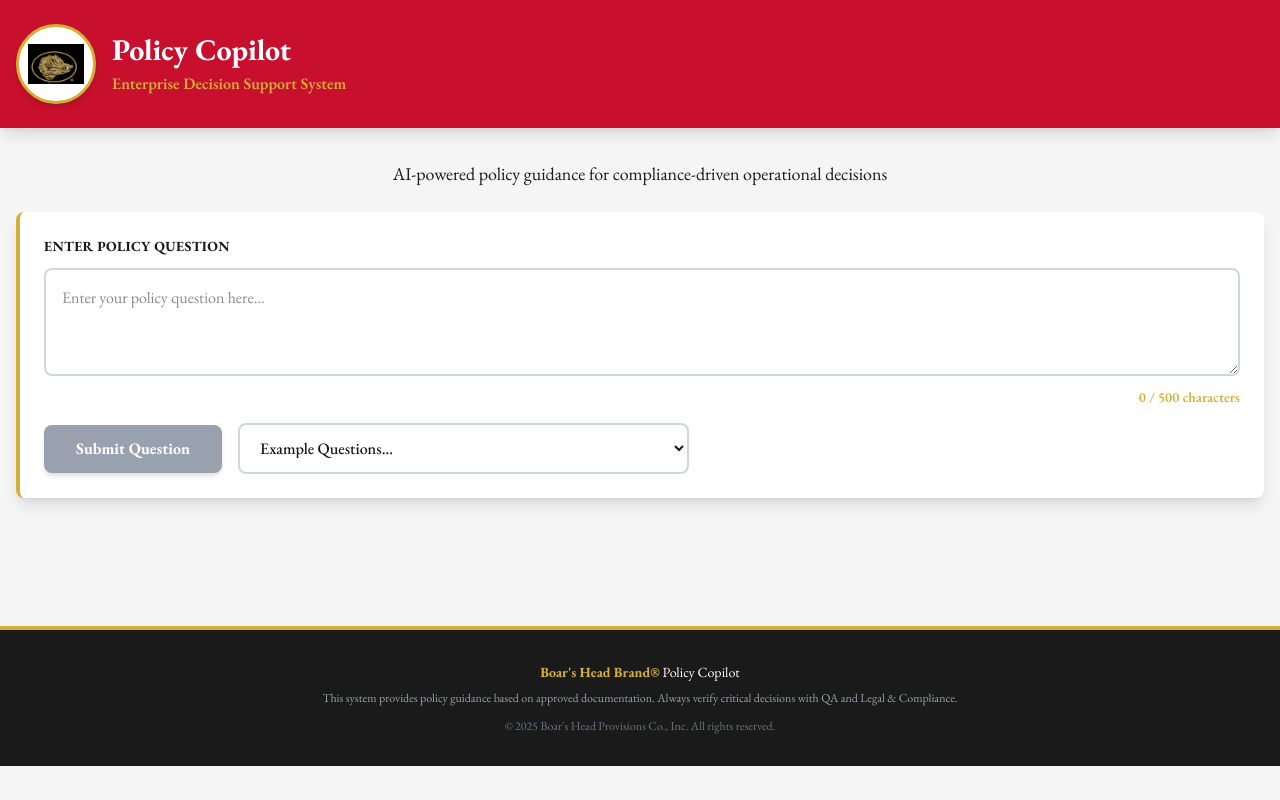
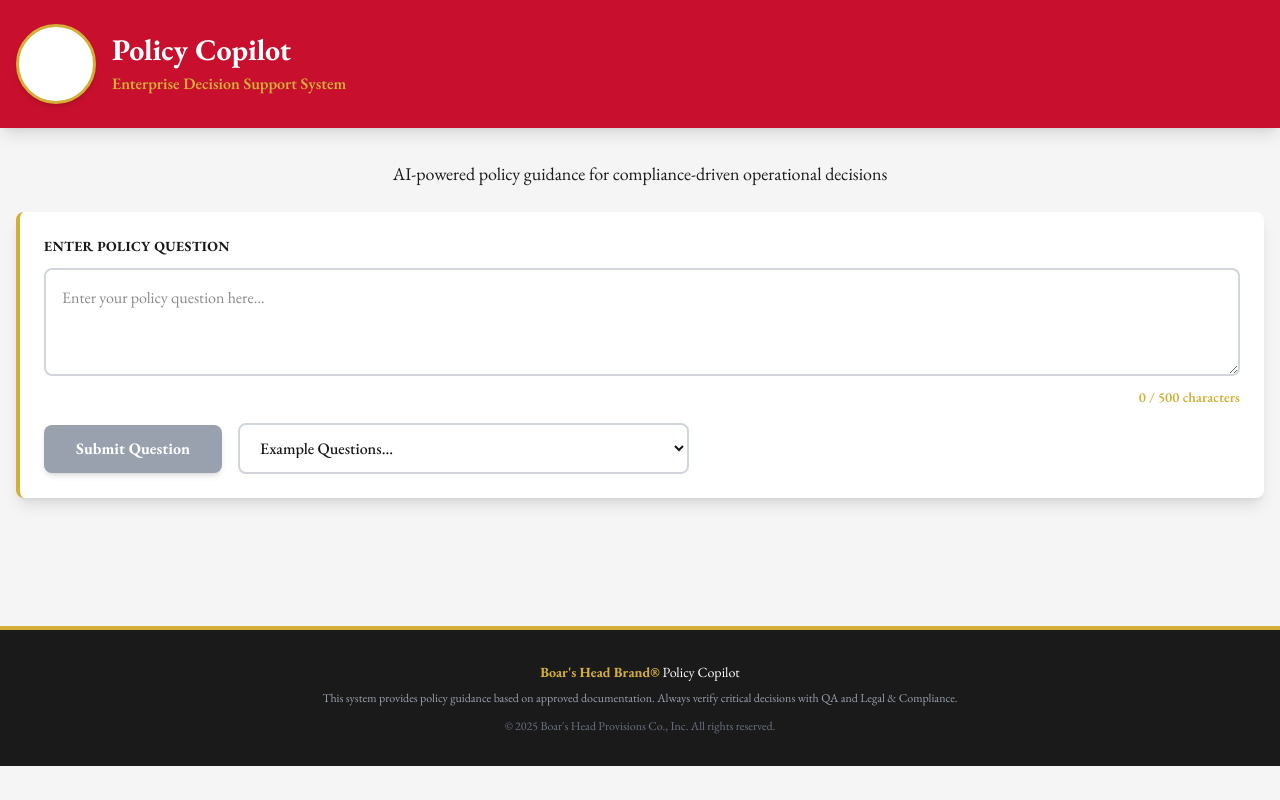
Before and after one commit to juanantoniogiraldo/policy-copilot, a Next.js app: page / in a window 1280 px wide. Built offline with nearby package versions, Linux system fonts and the light colour scheme.

Commit message:
Remove black background from logo using CSS blend mode
- Applied mix-blend-mode: screen to make black transparent
- Added brightness and contrast filters for clarity
- Logo now appears free-standing without black box
- Maintains white circle with gold border container

```diff
--- a/app/page.tsx
+++ b/app/page.tsx
@@ -46,16 +46,23 @@
       <header className="bg-[#C8102E] shadow-lg">
         <div className="max-w-7xl mx-auto px-4 py-6">
           <div className="flex items-center gap-4">
-            {/* Boar's Head Logo - White circle with gold border */}
-            <div className="h-20 w-20 bg-white rounded-full border-[3px] border-[#D4AF37] flex items-center justify-center shadow-md p-2">
+            {/* Boar's Head Logo - Free-standing with transparent black background */}
+            <div className="relative h-20 w-20">
+              <div className="absolute inset-0 bg-white rounded-full border-[3px] border-[#D4AF37] shadow-md"></div>
+              <div className="relative h-full w-full flex items-center justify-center p-2">
                 <Image
                   src="/boars-head-logo.png"
                   alt="Boar's Head"
-                width={56}
-                height={56}
+                  width={60}
+                  height={60}
                   className="object-contain"
+                  style={{
+                    mixBlendMode: 'screen',
+                    filter: 'brightness(1.1) contrast(1.2)'
+                  }}
                   priority
                 />
+              </div>
             </div>
             <div>
               <h1 className="text-3xl font-bold text-white mb-1">
```
Lines whose indentation alone changed are shown as unchanged.
